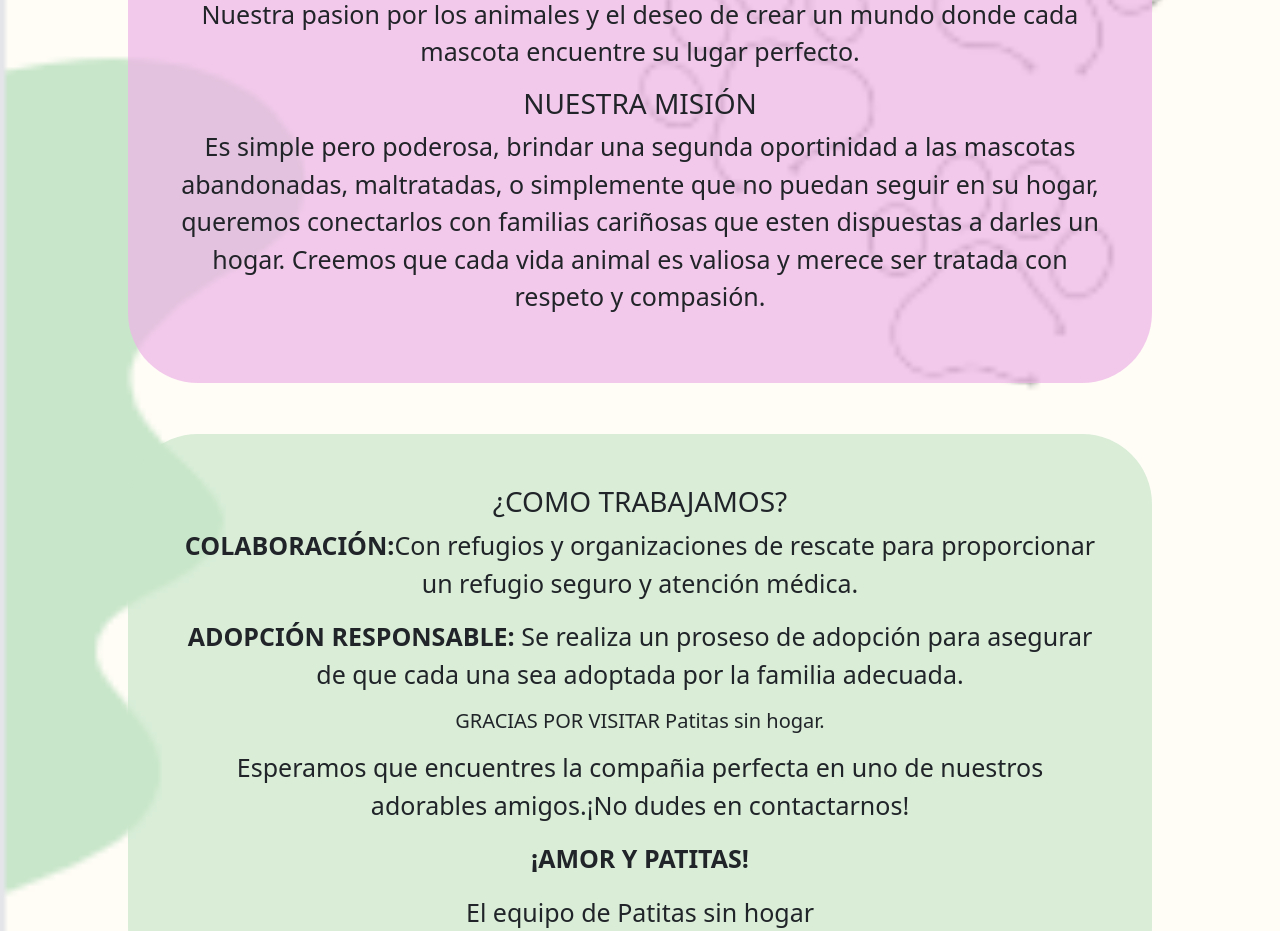
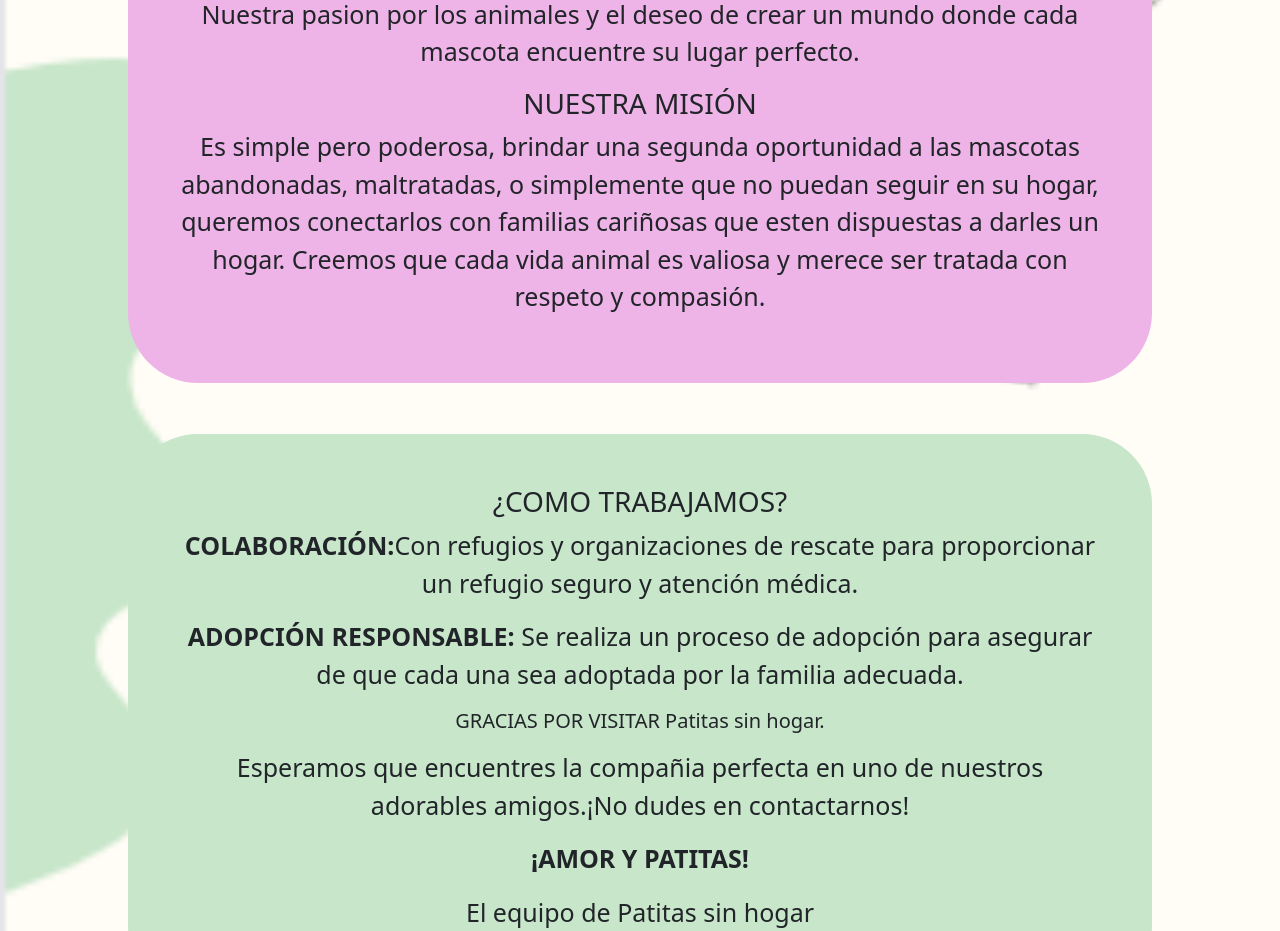
Before and after one commit to RieraAndres/Henry_PF, a React (Create React App) app in the folder Client/: page /about in a window 1280 px wide. Shown: the part 320-1251 px from the top of the page. Built offline with nearby package versions, Linux system fonts and the light colour scheme.

Commit message:
cambio las observaciones

```diff
--- a/Client/src/Views/About/About.jsx
+++ b/Client/src/Views/About/About.jsx
@@ -12,7 +12,7 @@ function Info () {
                     <p>En Patitas sin hogar, estamos comprometidos a encontrar un hogar lleno de amor, cariño y protección a las mascotas necesitadas de hogares<br />
                     Nuestra pasion por los animales y el deseo de crear un mundo donde cada mascota encuentre su lugar perfecto.</p>
                     <h3>NUESTRA MISIÓN</h3>
-                    <p>Es simple pero poderosa, brindar una segunda oportinidad a las mascotas abandonadas, maltratadas, o simplemente que no puedan seguir en su hogar,
+                    <p>Es simple pero poderosa, brindar una segunda oportunidad a las mascotas abandonadas, maltratadas, o simplemente que no puedan seguir en su hogar,
                         queremos conectarlos con familias cariñosas que esten dispuestas a darles un hogar. Creemos que cada vida animal es valiosa y merece ser tratada con respeto y compasión.
                     </p>
 
@@ -20,7 +20,7 @@ function Info () {
                 <div className={styles.trabajo}>
                     <h3>¿COMO TRABAJAMOS?</h3>
                     <p><b>COLABORACIÓN:</b>Con refugios y organizaciones de rescate para proporcionar un refugio seguro y atención médica.</p>
-                    <p><b>ADOPCIÓN RESPONSABLE:</b> Se realiza un proseso de adopción para asegurar de que cada una sea adoptada por la familia adecuada.</p>
+                    <p><b>ADOPCIÓN RESPONSABLE:</b> Se realiza un proceso de adopción para asegurar de que cada una sea adoptada por la familia adecuada.</p>
                     <p><h5>GRACIAS POR VISITAR Patitas sin hogar.</h5></p>
                     <p>Esperamos que encuentres la compañia perfecta en uno de nuestros adorables amigos.
                         <b/>¡No dudes en contactarnos!</p>
--- a/Client/src/Views/About/About.module.css
+++ b/Client/src/Views/About/About.module.css
@@ -13,7 +13,7 @@ margin-top: 4%;
 padding: 4%;
 font-size: 25px;
 text-align: center;
-background-color: #eeb3e7b2;
+background-color: #EEB3E7;
 width: 80%;
 border-radius: 70px;
 }
@@ -25,7 +25,7 @@ border-radius: 70px;
     padding: 4%;
     font-size: 25px;
     text-align: center;
-    background-color: #c8e6cab0;
+    background-color: #C8E6CA;
     width: 80%;
     border-radius: 70px;
 }
```
